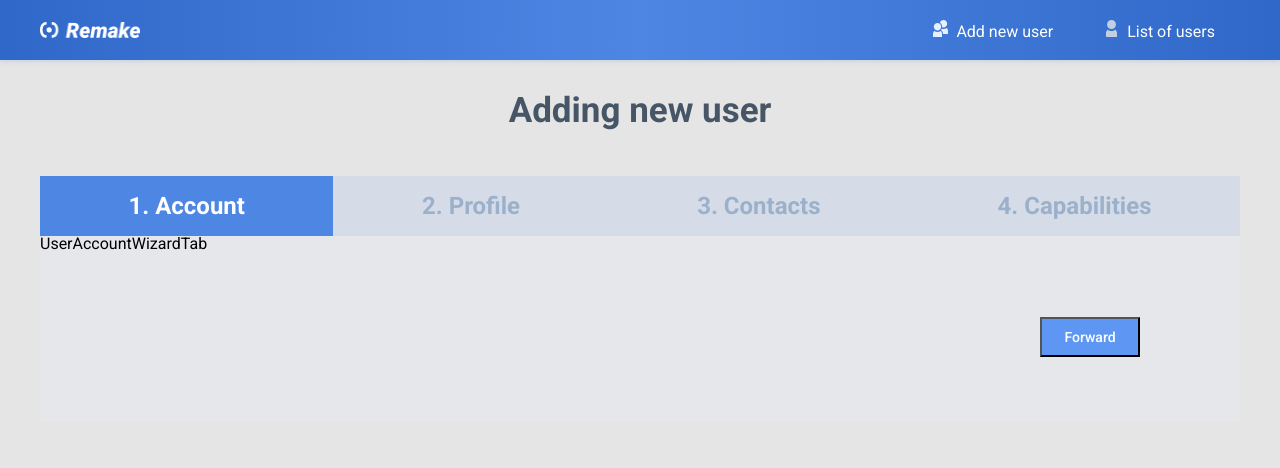
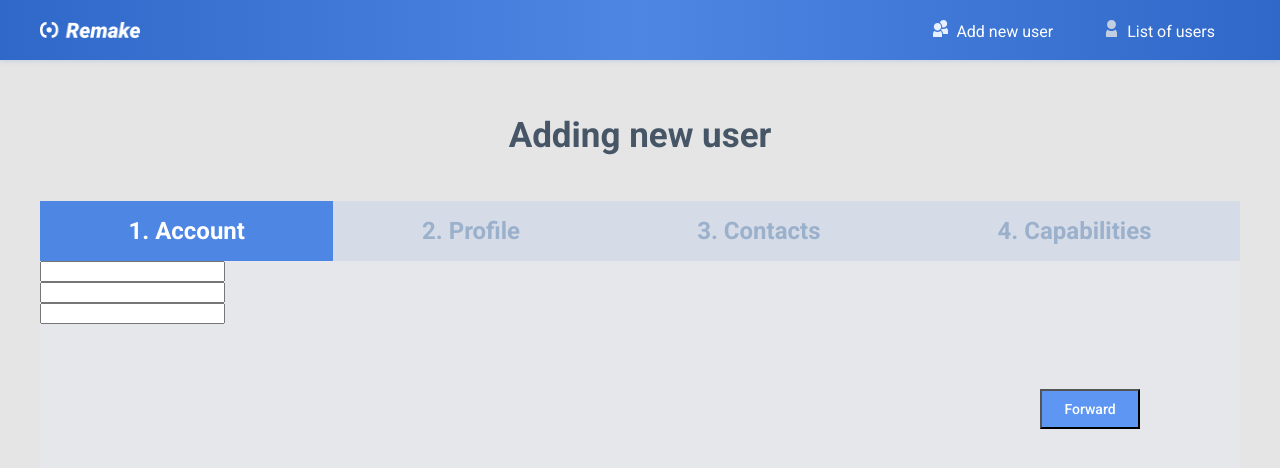
Before and after one commit to MaxVynohradov/simple-account-manager, a React (Create React App) app: page /simple-account-manager/user/create/account in a window 1280 px wide. Shown: the top 468 px of the page. Built offline with nearby package versions, Linux system fonts and the light colour scheme.

Commit message:
feat(wizard): add basic integration with formik

```diff
--- a/src/components/AppContainer/styles.ts
+++ b/src/components/AppContainer/styles.ts
@@ -13,7 +13,7 @@ const useStyles = createUseStyles((theme: IGeneralTheme) => ({
     margin: '30px auto 5px auto',
   },
   appContainerHeader: {
-    marginBottom: '45px',
+    margin: '25px 0 45px 0',
     color: theme.font.color.regular,
     fontSize: '35px',
     fontWeight: 'bold',
--- a/src/pages/UserModificationWizard/components/WizardNavButton/index.tsx
+++ b/src/pages/UserModificationWizard/components/WizardNavButton/index.tsx
@@ -20,6 +20,14 @@ const WizardNavButton: React.FC<Props> = ({ link, actionType }: Props) => {
   };
 
   const handleClick = (): void => history.push(link);
+
+  if (actionType === 'Finish')
+    return (
+      <button type="submit" className={buttonTypeToClass()}>
+        <span>{actionType}</span>
+      </button>
+    );
+
   return (
     <button type="button" className={buttonTypeToClass()} onClick={handleClick}>
       <span>{actionType}</span>
--- a/src/pages/UserModificationWizard/index.tsx
+++ b/src/pages/UserModificationWizard/index.tsx
@@ -1,11 +1,14 @@
-import React from 'react';
+import { Form, Formik } from 'formik';
+import React, { useCallback } from 'react';
 import { Redirect, Route, Switch, useLocation, useRouteMatch } from 'react-router-dom';
 
+import IWizardFormValues from './interfaces/wizardFormValues';
 import Account from './pages/Account';
 import Capabilities from './pages/Capabilities';
 import Contacts from './pages/Contacts';
 import Profile from './pages/Profile';
 import useStyles from './styles';
+import wizardInitialValues from './wizardInitialValues';
 
 const UserModificationWizard: React.FC<{}> = () => {
   const classes = useStyles();
@@ -13,8 +16,14 @@ const UserModificationWizard: React.FC<{}> = () => {
   const { pathname } = useLocation();
   const currentTabName = pathname.trimEnd().split('/').pop();
 
-  const shouldTabBeActive = (tabName: string): string | undefined =>
-    currentTabName === tabName ? classes.wizardHeaderActiveItem : undefined;
+  const shouldTabBeActive = useCallback(
+    (tabName: string): string | undefined => (currentTabName === tabName ? classes.wizardHeaderActiveItem : undefined),
+    [currentTabName, classes.wizardHeaderActiveItem],
+  );
+
+  const onFormSubmit = useCallback((values: IWizardFormValues): void => {
+    console.log('onFormSubmit', values);
+  }, []);
 
   return (
     <div className={classes.wizardContainer}>
@@ -25,6 +34,8 @@ const UserModificationWizard: React.FC<{}> = () => {
         <div className={shouldTabBeActive('capabilities')}>4. Capabilities</div>
       </div>
       <div className={classes.wizardBody}>
+        <Formik initialValues={wizardInitialValues} onSubmit={onFormSubmit}>
+          <Form>
             <Switch>
               <Redirect from={`${url}`} to={`${url}/account`} exact />
               <Route path={`${url}/account`} exact>
@@ -40,6 +51,8 @@ const UserModificationWizard: React.FC<{}> = () => {
                 <Capabilities baseUrl={url} />
               </Route>
             </Switch>
+          </Form>
+        </Formik>
       </div>
     </div>
   );
--- /dev/null
+++ b/src/pages/UserModificationWizard/interfaces/wizardFormValues.ts
@@ -0,0 +1,26 @@
+interface IWizardFormValues {
+  // account
+  userName: string;
+  password: string;
+  passwordRepeat: string;
+  // profile
+  firstName: string;
+  lastName: string;
+  email: string;
+  address: string;
+  birthDate: string;
+  gender: 'Male' | 'Female';
+  // contacts
+  company: string;
+  githubLink: string;
+  facebookLink: string;
+  mainLanguage: string;
+  fax: string;
+  phones: string[];
+  // capabilities
+  skills: string[];
+  additionalInfo: string;
+  myHobbies: string[];
+}
+
+export default IWizardFormValues;
--- a/src/pages/UserModificationWizard/pages/Account/index.tsx
+++ b/src/pages/UserModificationWizard/pages/Account/index.tsx
@@ -1,3 +1,4 @@
+import { Field } from 'formik';
 import React from 'react';
 
 import WizardNavBar from '../../components/WizardNavBar';
@@ -10,7 +11,17 @@ const UserAccountWizardTab: React.FC<WizardTabProps> = ({ baseUrl }: WizardTabPr
   const actionHandlers: IActionHandler[] = [{ link: `${baseUrl}/profile`, actionType: 'Forward' }];
   return (
     <>
-      <p>UserAccountWizardTab</p>
+      <div>
+        <div>
+          <Field type="email" name="userName" />
+        </div>
+        <div>
+          <Field type="password" name="password" />
+        </div>
+        <div>
+          <Field type="password" name="passwordRepeat" />
+        </div>
+      </div>
       <WizardNavBar actionHandlers={actionHandlers} />
     </>
   );
--- /dev/null
+++ b/src/pages/UserModificationWizard/wizardInitialValues.ts
@@ -0,0 +1,28 @@
+import IWizardFormValues from "./interfaces/wizardFormValues";
+
+const wizardInitialValues: IWizardFormValues = {
+  // account
+  userName: '',
+  password: '',
+  passwordRepeat: '',
+  // profile
+  firstName: '',
+  lastName: '',
+  email: '',
+  address: '',
+  birthDate: '',
+  gender: 'Male',
+  // contacts
+  company: '',
+  githubLink: '',
+  facebookLink: '',
+  mainLanguage: '',
+  fax: '',
+  phones: ['', ''],
+  // capabilities
+  skills: ['', ''],
+  additionalInfo: '',
+  myHobbies: ['', ''],
+};
+
+export default wizardInitialValues;
```
Also changed, not shown: .eslintrc.js, .prettierrc.js. Lines whose indentation alone changed are shown as unchanged.
